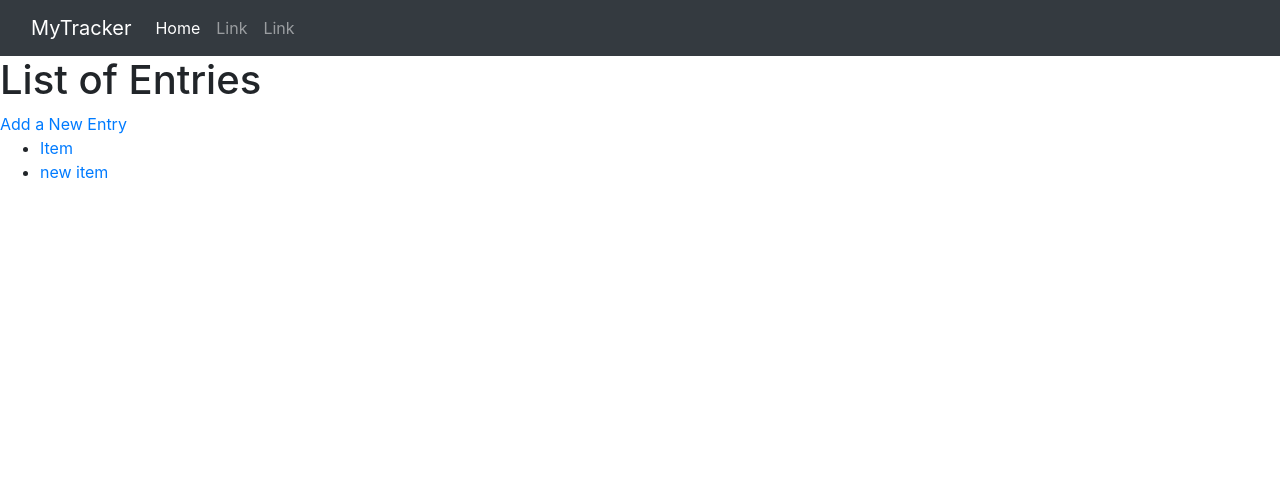
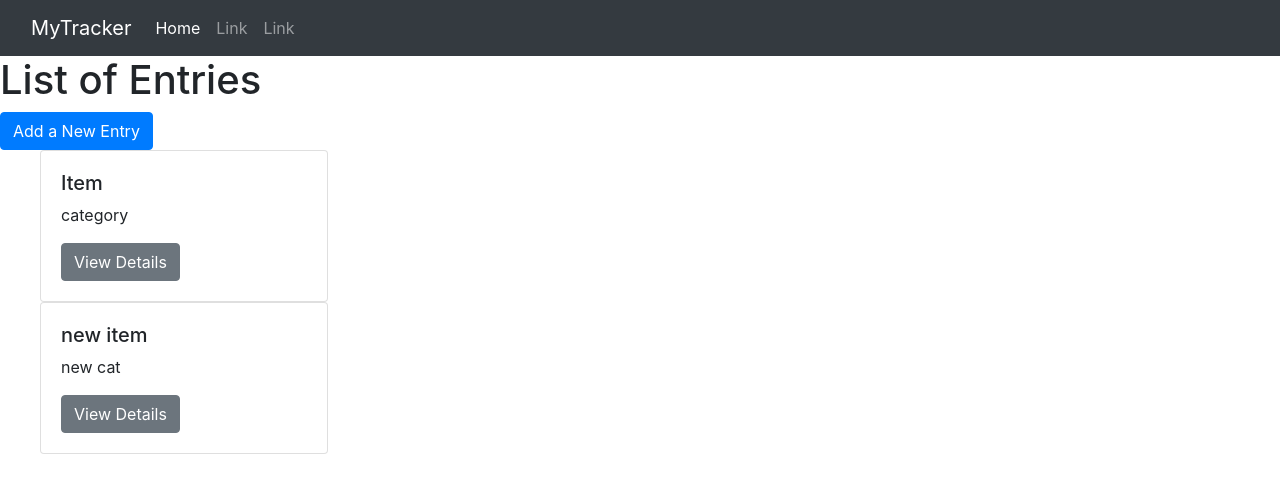
Before and after one commit to Mmarcos01/django-tracker, a Django app: page / in a window 1280 px wide. Shown: the top 493 px of the page. Run offline with Django 3.2, Linux system fonts and the light colour scheme; data comes from the database, SQL or seed files in the repository.

Commit message:
style: cards, btns

```diff
--- a/templates/track-list.html
+++ b/templates/track-list.html
@@ -1,12 +1,24 @@
 {% extends 'base.html' %}
 
 {% block content %}
+
+<!-- <div class="mx-auto" style="width: 400px;"> -->
     <h1>List of Entries</h1>
 
-    <a href="{% url 'track_create' %}">Add a New Entry</a>
+    <a class="btn btn-primary" href="{% url 'track_create' %}">Add a New Entry</a>
     <ul>
     {% for track in list_track %}
-        <li><a href="{% url 'track_detail' track.pk %}">{{ track.title }}</a></li>
+        <!-- <li><a href="{% url 'track_detail' track.pk %}">{{ track.title }}</a></li> -->
+        <div class="card" style="width: 18rem;">
+          <div class="card-body">
+            <h5>{{ track.title }}</h5>
+            <p class="card-text">{{ track.category }}</p>
+            <a href="{% url 'track_detail' track.pk %}" class="btn btn-secondary">View Details</a>
+          </div>
+        </div>
     {% endfor %}
     </ul>
+
+
+<!-- </div> -->
 {% endblock content %}
```
